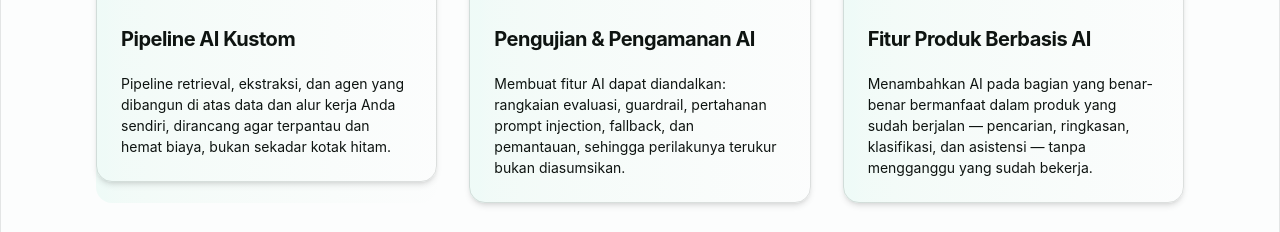
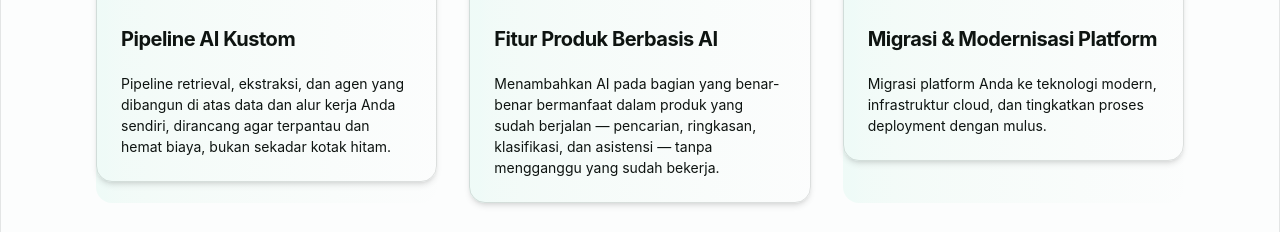
Before and after one commit to riobahtiar/web, an Astro site: page /id/work in a window 1280 px wide. Shown: the part 874-1106 px from the top of the page. Built offline with nearby package versions, Linux system fonts and the light colour scheme; Astro itself is replaced by a stand-in of ours.

Commit message:
content: drop the AI Hardening & Evaluation service
Removes the card from the services list and its copy from both locales, taking
the grid from nine to eight.

Left in place: the About page still lists hardening AI features for production
among the work done at Ciptalogi. That describes what the work involves rather
than advertising it as a separate engagement, so the two do not contradict each
other. Say the word if that should go too.

Co-Authored-By: Claude Opus 5 (1M context) <noreply@anthropic.com>
Claude-Session: https://claude.ai/code/session_01U7bYjxbSCsnJFRraF5HGUJ

```diff
--- a/src/components/Work.astro
+++ b/src/components/Work.astro
@@ -28,7 +28,6 @@ const services: { key: string; icon: string }[] = [
   { key: "webDevelopment", icon: "tabler:browser" },
   { key: "systemDesign", icon: "tabler:topology-star" },
   { key: "aiPipelines", icon: "tabler:binary-tree" },
-  { key: "aiHardening", icon: "tabler:shield-check" },
   { key: "aiFeatures", icon: "tabler:sparkles" },
   { key: "platformMigration", icon: "tabler:server" },
   { key: "maintenance", icon: "tabler:settings" },
--- a/src/i18n/en.ts
+++ b/src/i18n/en.ts
@@ -73,11 +73,6 @@ export const en = {
         title: "Custom AI Pipelines",
         description:
           "Retrieval, extraction and agent pipelines built around your own data and workflows, designed to be observable and cost-aware rather than a black box.",
-      },
-      aiHardening: {
-        title: "AI Hardening & Evaluation",
-        description:
-          "Make AI features dependable: evaluation suites, guardrails, prompt-injection defence, fallbacks and monitoring, so behaviour is measured instead of assumed.",
       },
       aiFeatures: {
         title: "AI-Assisted Product Features",
--- a/src/i18n/id.ts
+++ b/src/i18n/id.ts
@@ -73,11 +73,6 @@ export const id = {
         title: "Pipeline AI Kustom",
         description:
           "Pipeline retrieval, ekstraksi, dan agen yang dibangun di atas data dan alur kerja Anda sendiri, dirancang agar terpantau dan hemat biaya, bukan sekadar kotak hitam.",
-      },
-      aiHardening: {
-        title: "Pengujian & Pengamanan AI",
-        description:
-          "Membuat fitur AI dapat diandalkan: rangkaian evaluasi, guardrail, pertahanan prompt injection, fallback, dan pemantauan, sehingga perilakunya terukur bukan diasumsikan.",
       },
       aiFeatures: {
         title: "Fitur Produk Berbasis AI",
```
